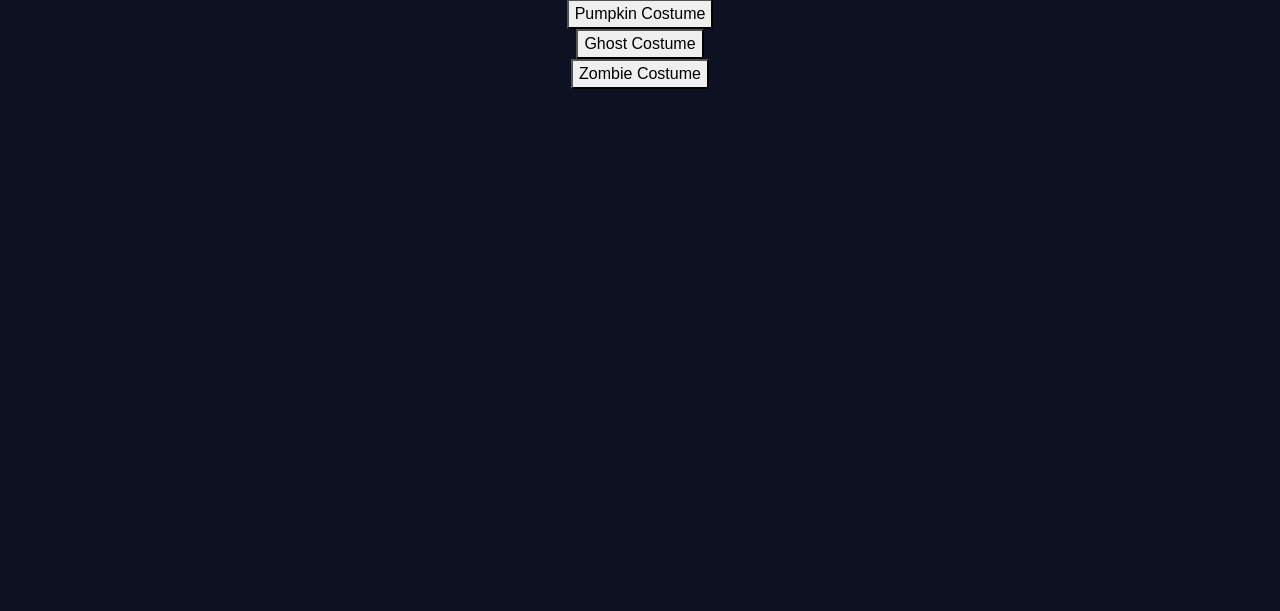
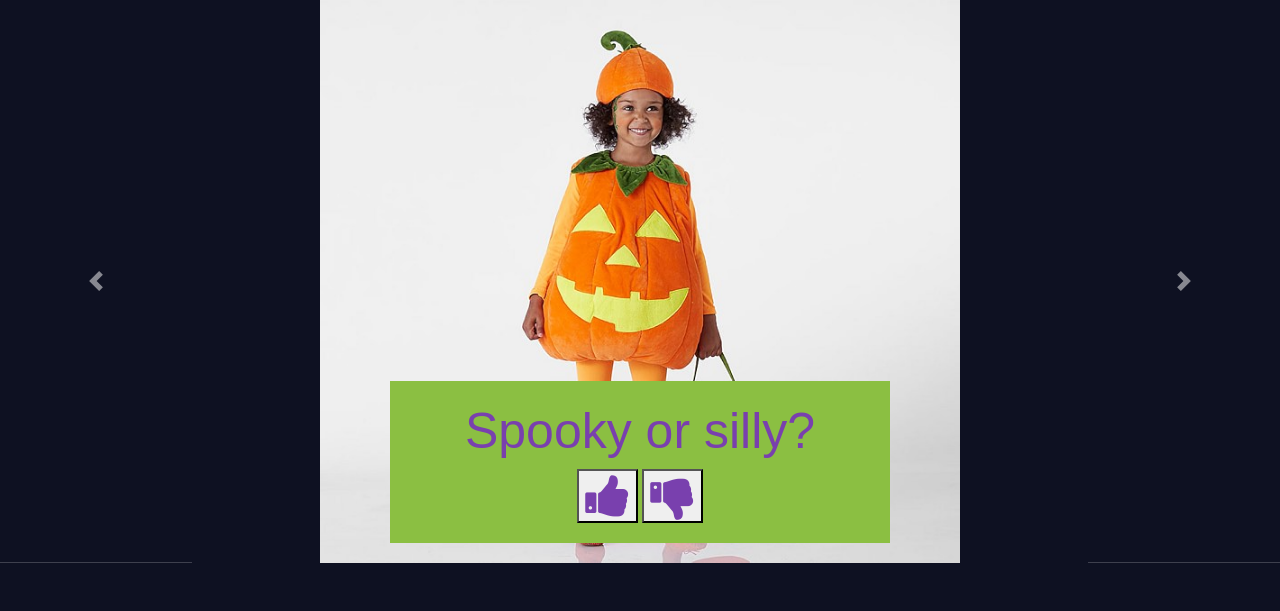
Before and after one commit to NeonMcFly/Project-2, a Node server app: template views/index.html in a window 1280 px wide. Shown: the part 345-956 px from the top of the page. Before the commit the page ends 434 px from the top, so only its background shows below. Run offline with Node 20, Linux system fonts and the light colour scheme; the template is opened without the code that fills it, so the values that code supplies are empty; some libraries are stand-ins or nearby versions.

Commit message:
ready to present

```diff
--- a/views/index.html
+++ b/views/index.html
@@ -14,7 +14,7 @@
   <div class=hero_fg></div>
       <!--header-->
   <div class="jumbotron">
-    <h1 class="display-3">Spooky or Not</h1>
+    <h1 class="display-3">Spooky or Silly</h1>
     <p class="lead">Rate your favorite halloween costumes with a thumbs up or thumbs down</p>
     <nav>
     <a href="/">Home</a>
@@ -26,43 +26,11 @@
   </div>
 </header>
 
-<!--pumpkin-->
-
-
 <div id="carouselExampleControls" class="carousel slide" data-ride="carousel">
 
-<div class="buttons">
-  <button onclick="toggleClass(this)" value="hide" id="photobutton1" >Pumpkin Costume</button>
-</div>
-  <div id="a"  class="carousel-inner">
-            <div class="carousel-item active">
-             <div class="results">
-          <div id="photoResults1"
-          class="result">
-          </div>
-        </div>
-
-      <div class="carousel-caption d-none d-md-block center-block mx-auto">
-        <h5>Spooky or silly?</h5>
-        <button id="yesButton"type="button"><i class="fa fa-thumbs-up" style="font-size:48px; color:#7940ae"></i></i> </button>
-        <button id="noButton" type="button"><i class="fa fa-thumbs-down" style="font-size:48px; color:#7940ae"></i></i> </button>
-      </div>
-      </div>
-      </div>
-
-<!--Ghost-->
-<div class="buttons">
-  <button onclick="toggleClass(this)" value="hide" id="photobutton2">Ghost Costume</button>
-</div>
-
-<div id="b" class="carousel-inner">
-            <div class="carousel-item active">
-             <div class="results">
-          <div id="photoResults2"
-          class="result">
-          </div>
-        </div>
-
+  <div class="carousel-inner">
+    <div class="carousel-item active">
+      <img class="d-block w-50 img-responsive center-block mx-auto" src="./images/example1.jpg" alt="First slide">
       <div class="carousel-caption d-none d-md-block center-block mx-auto">
         <h5>Spooky or silly?</h5>
         <button id="yesButton"type="button"><i class="fa fa-thumbs-up" style="font-size:48px; color:#7940ae"></i></i> </button>
@@ -70,26 +38,61 @@
       </div>
     </div>
 
-<!--Zombie-->
-<div class="buttons">
-  <button onclick="toggleClass(this)" value="hide"id="photobutton3">Zombie Costume</button>
-</div>
-
-<div id="c" class="carousel-inner">
-            <div class="carousel-item active">
-             <div class="results">
-          <div id="photoResults3"
-          class="result">
-          </div>
-        </div>
-
+    <div class="carousel-item">
+      <img class="d-block w-50 img-responsive center-block mx-auto" src="./images/example2.jpg" alt="Second slide">
       <div class="carousel-caption d-none d-md-block center-block mx-auto">
         <h5>Spooky or silly?</h5>
-        <button id="yesButton"type="button"><i class="fa fa-thumbs-up" style="font-size:48px; color:#7940ae"></i></i> </button>
-        <button id="noButton" type="button"><i class="fa fa-thumbs-down" style="font-size:48px; color:#7940ae"></i></i> </button>
+        <button id="yesButton" type="button"><i class="fa fa-thumbs-up" style="font-size:48px;color:#7940ae"></i> </button>
+        <button id="noButton" type="button"><i class="fa fa-thumbs-down" style="font-size:48px;color:#7940ae"></i> </button>
       </div>
     </div>
 
+    <div class="carousel-item">
+      <img class="d-block w-50 img-responsive center-block mx-auto" src="./images/example3.jpg" alt="Third slide">
+      <div class="carousel-caption d-none d-md-block center-block mx-auto">
+        <h5>Spooky or silly?</h5>
+        <button id="yesButton" type="button"><i class="fa fa-thumbs-up" style="font-size:48px;color:#7940ae"></i></i> </button>
+        <button id="noButton" type="button"><i class="fa fa-thumbs-down" style="font-size:48px;color:#7940ae"></i></i> </button>
+      </div>
+    </div>
+
+    <div class="carousel-item">
+      <img class="d-block w-50 img-responsive center-block mx-auto" src="./images/example4.jpg" alt="Third slide">
+      <div class="carousel-caption d-none d-md-block center-block mx-auto">
+        <h5>Spooky or silly?</h5>
+        <button id="yesButton" type="button"><i class="fa fa-thumbs-up" style="font-size:48px;color:#7940ae"></i></i> </button>
+        <button id="noButton" type="button"><i class="fa fa-thumbs-down" style="font-size:48px;color:#7940ae"></i></i> </button>
+      </div>
+    </div>
+
+    <div class="carousel-item">
+      <img class="d-block w-50 img-responsive center-block mx-auto" src="./images/example5.jpg" alt="Third slide">
+      <div class="carousel-caption d-none d-md-block center-block mx-auto">
+        <h5>Spooky or silly?</h5>
+        <button id="yesButton" type="button"><i class="fa fa-thumbs-up" style="font-size:48px;color:#7940ae"></i></i> </button>
+        <button id="noButton" type="button"><i class="fa fa-thumbs-down" style="font-size:48px;color:#7940ae"></i></i> </button>
+      </div>
+    </div>
+
+    <div class="carousel-item">
+      <img class="d-block w-50 img-responsive center-block mx-auto" src="./images/example6.jpg" alt="Third slide">
+      <div class="carousel-caption d-none d-md-block center-block mx-auto">
+        <h5>Spooky or silly?</h5>
+        <button id="yesButton" type="button"><i class="fa fa-thumbs-up" style="font-size:48px;color:#7940ae"></i></i> </button>
+        <button id="noButton" type="button"><i class="fa fa-thumbs-down" style="font-size:48px;color:#7940ae"></i></i> </button>
+      </div>
+    </div>
+
+
+  </div>
+  <a class="carousel-control-prev" href="#carouselExampleControls" role="button" data-slide="prev">
+    <span class="carousel-control-prev-icon" aria-hidden="true"></span>
+    <span class="sr-only">Previous</span>
+  </a>
+  <a class="carousel-control-next" href="#carouselExampleControls" role="button" data-slide="next">
+    <span class="carousel-control-next-icon" aria-hidden="true"></span>
+    <span class="sr-only">Next</span>
+  </a>
 
 </div>
 
--- a/views/js/script.js
+++ b/views/js/script.js
@@ -1,71 +1,4 @@
 
-const pumpkinurl = `http://localhost:3001/1`
-const ghosturl = `http://localhost:3001/2`
-const zombieurl = `http://localhost:3001/3`
-
-const photoResults = document.getElementById('photoResults')
-const photobutton1 = document.getElementById('photobutton1')
-const photobutton2 = document.getElementById('photobutton2')
-const photobutton3 = document.getElementById('photobutton3')
-
-/*async function getData() {
-  const response = await fetch(url);
-  const data = await response.json();
-  const {costume_name} =data;
-
-  document.getElementById('costume_name').textContent = costume_name;
-
-}
-getData();*/
-
-photobutton1.addEventListener('click', costumePicture1)
-function costumePicture1(){
-  fetch(pumpkinurl)
-  .then(res => res.json())
-  .then(data => {
-    photoResults1.innerHTML = `<img src="${data.costume_filename}"/>`
-  })
-}
-
-
-photobutton2.addEventListener('click', costumePicture2)
-function costumePicture2(){
-  fetch(ghosturl)
-  .then(res => res.json())
-  .then(data => {
-    photoResults2.innerHTML = `<img src="${data.costume_filename}"/>`
-  })
-}
-
-photobutton3.addEventListener('click', costumePicture3)
-function costumePicture3(){
-  fetch(zombieurl)
-  .then(res => res.json())
-  .then(data => {
-    photoResults3.innerHTML = `<img src="${data.costume_filename}"/>`
-  })
-}
-
-function toggleClass(tagName){
-  console.log(tagName.value);
-  const a = document.getElementById('a');
-  a.classList.toggle(tagName.value);
-};
-
-
-
-function toggleClass(tagName){
-  console.log(tagName.value);
-  const c = document.getElementById('c');
-  c.classList.toggle(tagName.value);
-};
-
-function toggleClass(tagName){
-  console.log(tagName.value);
-  const b = document.getElementById('b');
-  b.classList.toggle(tagName.value);
-};
-/*
 const yesButton = document.getElementById("yesButton");
 
 yesButton.addEventListener("click", function(e) {
@@ -77,7 +10,7 @@ const noButton = document.getElementById("noButton");
 noButton.addEventListener("click", function(e) {
   console.log("no button was clicked");
 });
-*/
+
 
 // https://gist.github.com/bendc/d7f3dbc83d0f65ca0433caf90378cd95
 var supportsES6=function(){try{return new Function("(a=0)=>a"),!0}catch(n){return!1}};
```
Also changed, not shown: views/images/example4.jpg (added), views/images/example5.jpg (added), views/images/example6.jpg (added).
